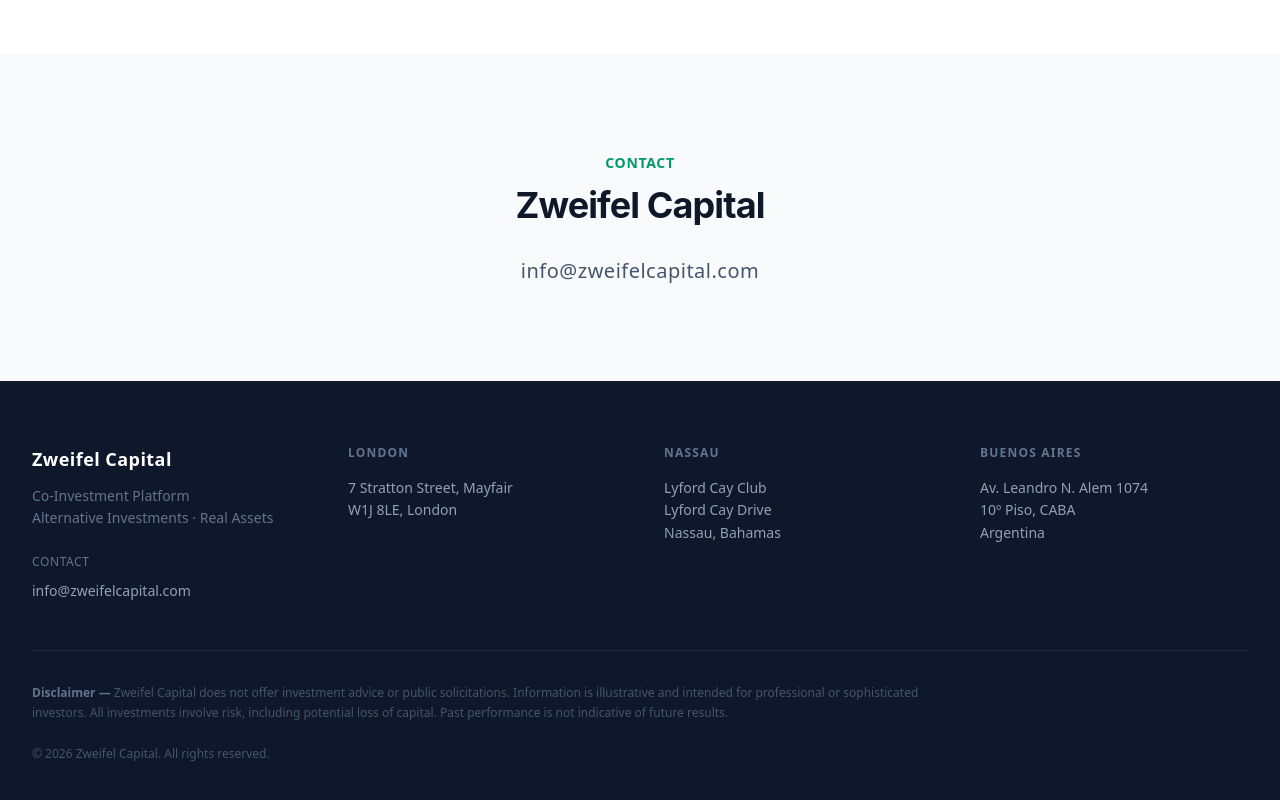
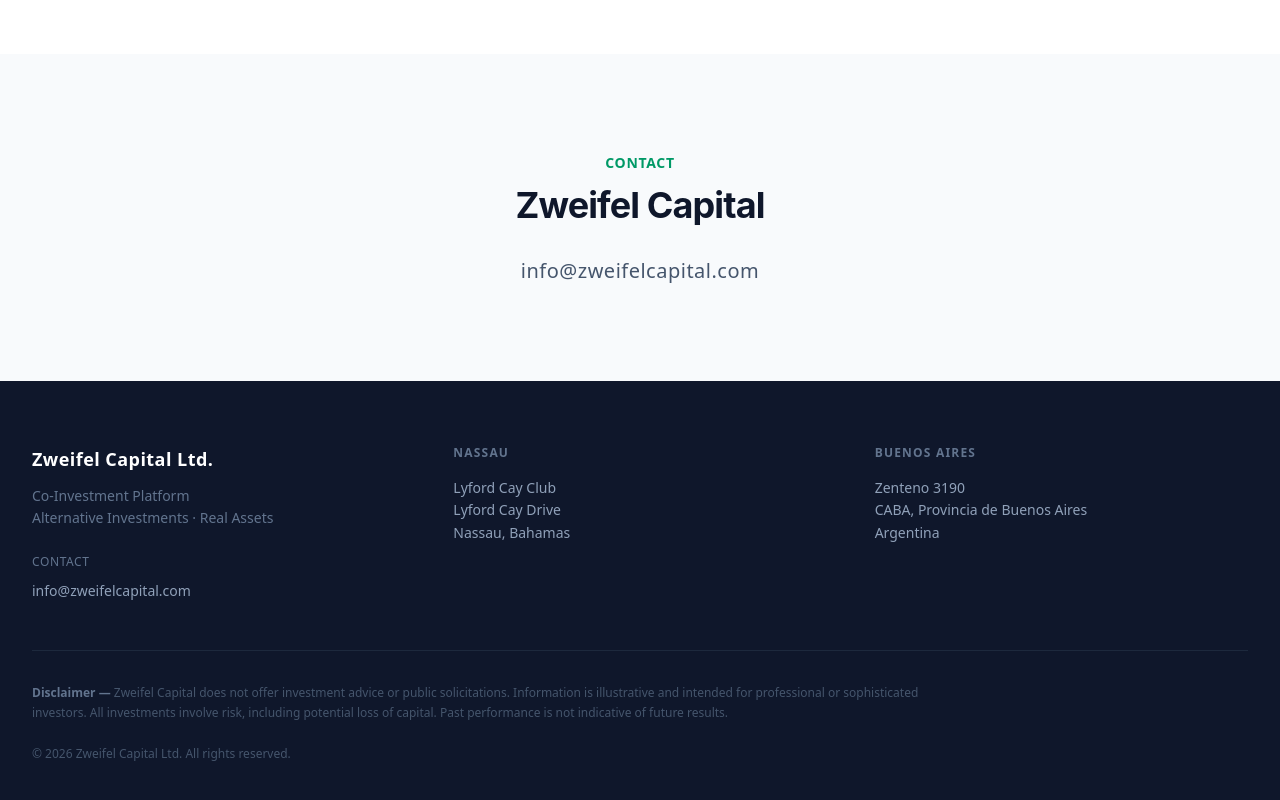
Before and after one commit to EstebanAleart/Zweifel-Capital, a Next.js app: page / in a window 1280 px wide. Shown: the part 4972-5772 px from the top of the page. Built offline with nearby package versions, Linux system fonts and the light colour scheme; a web font is replaced by a local one.

Commit message:
fix: footer - Zweifel Capital Ltd., quitar London, dirección BA actualizada
- Renombrado a Zweifel Capital Ltd. en brand y copyright
- Eliminada dirección de London del footer
- Buenos Aires: Zenteno 3190, CABA, Provincia de Buenos Aires, Argentina
- Grid de 4 a 3 columnas

```diff
--- a/components/footer.jsx
+++ b/components/footer.jsx
@@ -2,10 +2,10 @@ export default function Footer() {
   return (
     <footer className="bg-slate-900 text-white">
       <div className="max-w-7xl mx-auto px-4 sm:px-6 lg:px-8 py-16">
-        <div className="grid grid-cols-1 md:grid-cols-4 gap-12 mb-12">
+        <div className="grid grid-cols-1 md:grid-cols-3 gap-12 mb-12">
           {/* Brand */}
           <div>
-            <h3 className="text-lg font-bold mb-3 text-white tracking-wide">Zweifel Capital</h3>
+            <h3 className="text-lg font-bold mb-3 text-white tracking-wide">Zweifel Capital Ltd.</h3>
             <p className="text-slate-500 text-sm leading-relaxed">
               Co-Investment Platform<br />
               Alternative Investments · Real Assets
@@ -18,15 +18,6 @@ export default function Footer() {
               >
                 info@zweifelcapital.com
               </a>
-            </div>
-          </div>
-
-          {/* London */}
-          <div>
-            <h4 className="text-xs font-semibold uppercase tracking-widest text-slate-500 mb-4">London</h4>
-            <div className="text-slate-400 text-sm leading-relaxed">
-              <p>7 Stratton Street, Mayfair</p>
-              <p>W1J 8LE, London</p>
             </div>
           </div>
 
@@ -44,8 +35,8 @@ export default function Footer() {
           <div>
             <h4 className="text-xs font-semibold uppercase tracking-widest text-slate-500 mb-4">Buenos Aires</h4>
             <div className="text-slate-400 text-sm leading-relaxed">
-              <p>Av. Leandro N. Alem 1074</p>
-              <p>10º Piso, CABA</p>
+              <p>Zenteno 3190</p>
+              <p>CABA, Provincia de Buenos Aires</p>
               <p>Argentina</p>
             </div>
           </div>
@@ -60,7 +51,7 @@ export default function Footer() {
             indicative of future results.
           </p>
           <p className="text-slate-600 text-xs">
-            © {new Date().getFullYear()} Zweifel Capital. All rights reserved.
+            © {new Date().getFullYear()} Zweifel Capital Ltd. All rights reserved.
           </p>
         </div>
       </div>
```
